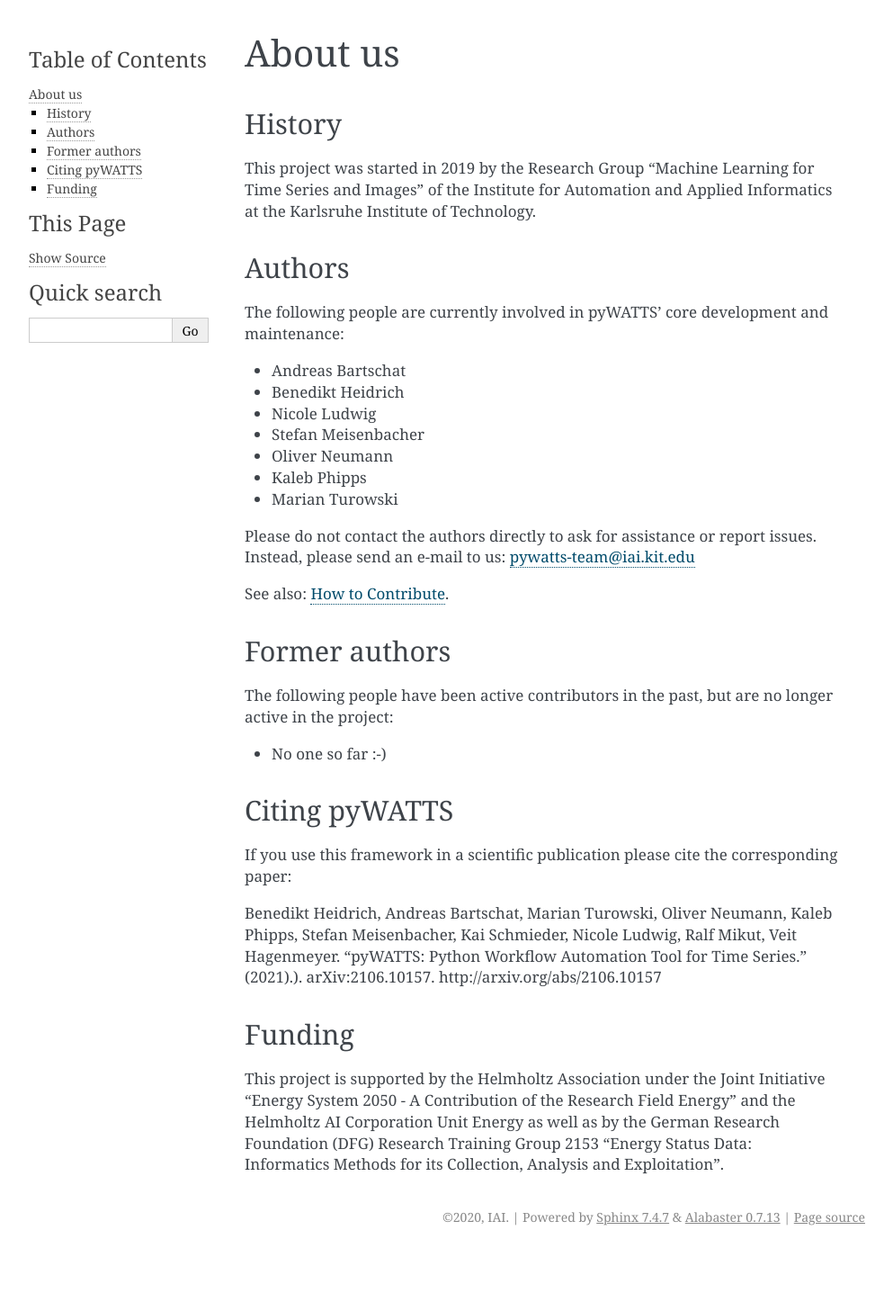
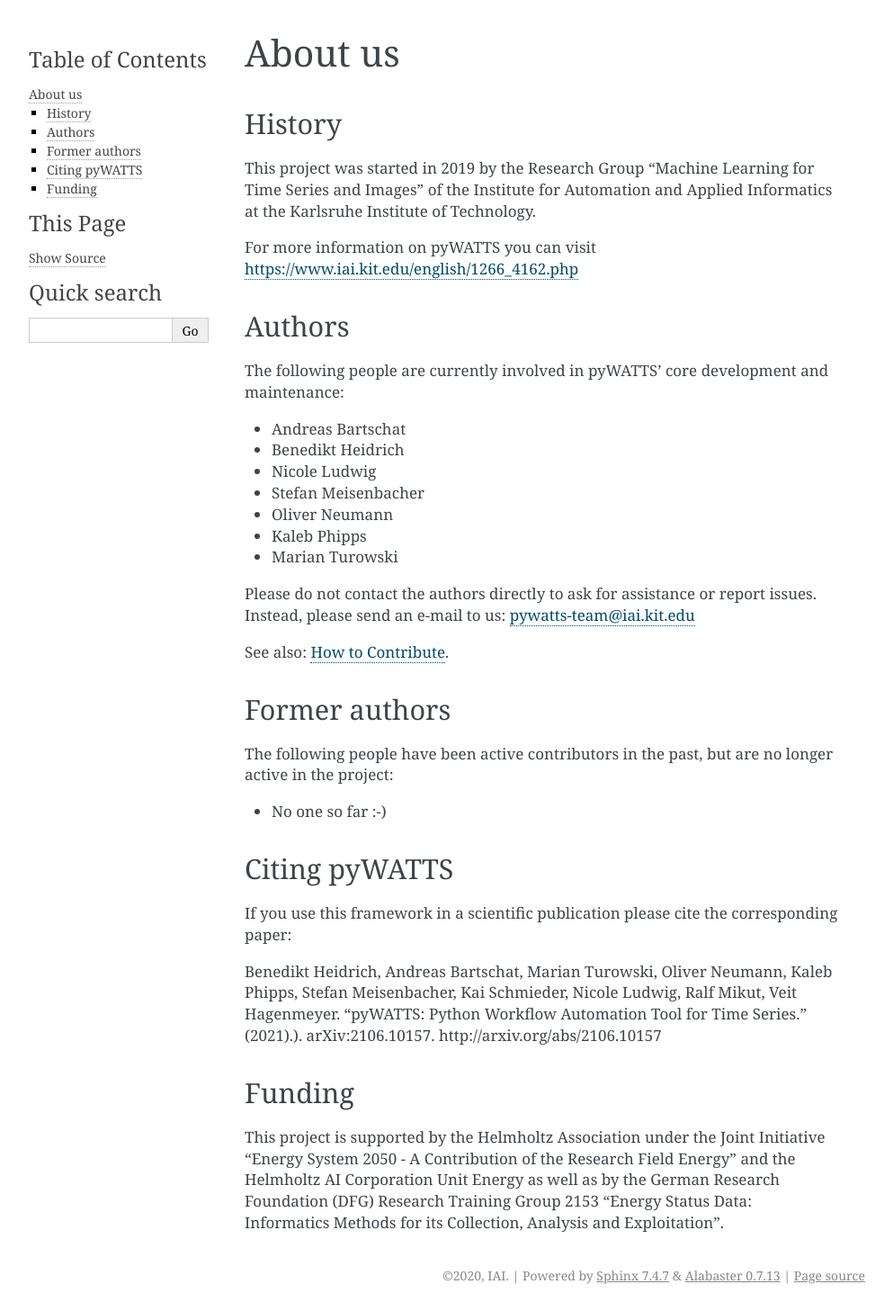
Before and after one commit to KIT-IAI/pyWATTS, a Sphinx documentation site: the page built from docs/source/about_us.rst, in a window 1280 px wide. Shown: the whole page at 90% size, without its empty margins (148-1141 px from the left). Built offline with Sphinx 7.4.7, drawn with Linux system fonts in a browser that asks for light colours; before the commit the page ends 1392 px from its top, so only the background shows below that.

Commit message:
Added link to IAI website

```diff
--- a/docs/source/about_us.rst
+++ b/docs/source/about_us.rst
@@ -5,6 +5,8 @@
 -------
 This project was started in 2019 by the Research Group "Machine Learning for Time Series and Images" of the Institute for
 Automation and Applied Informatics at the Karlsruhe Institute of Technology.
+
+For more information on pyWATTS you can visit https://www.iai.kit.edu/english/1266_4162.php
 
 Authors
 -------
```
